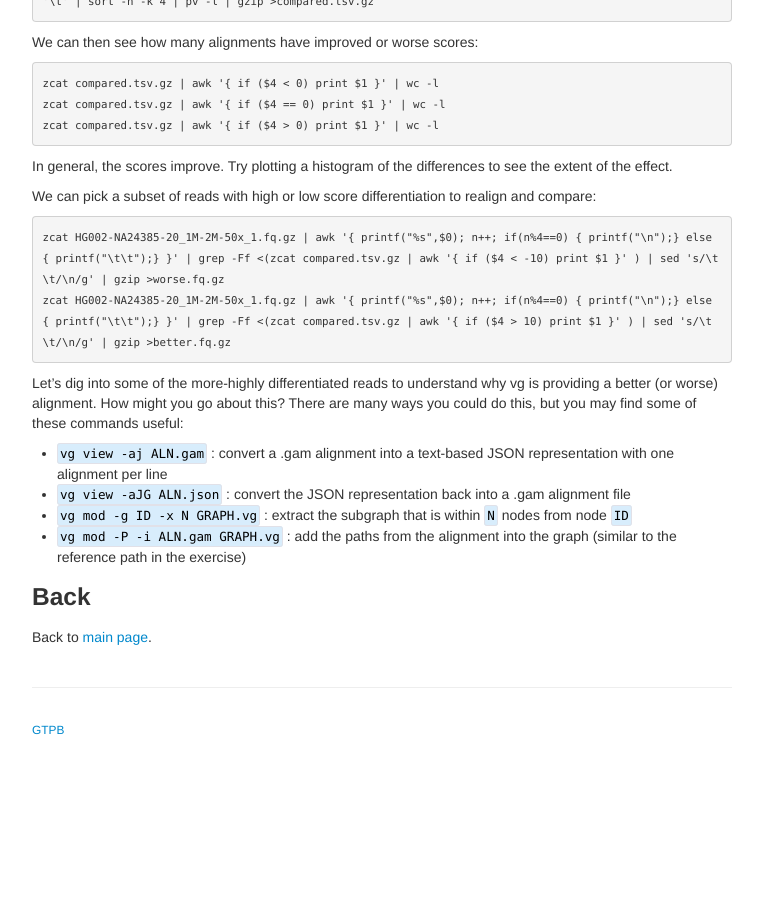
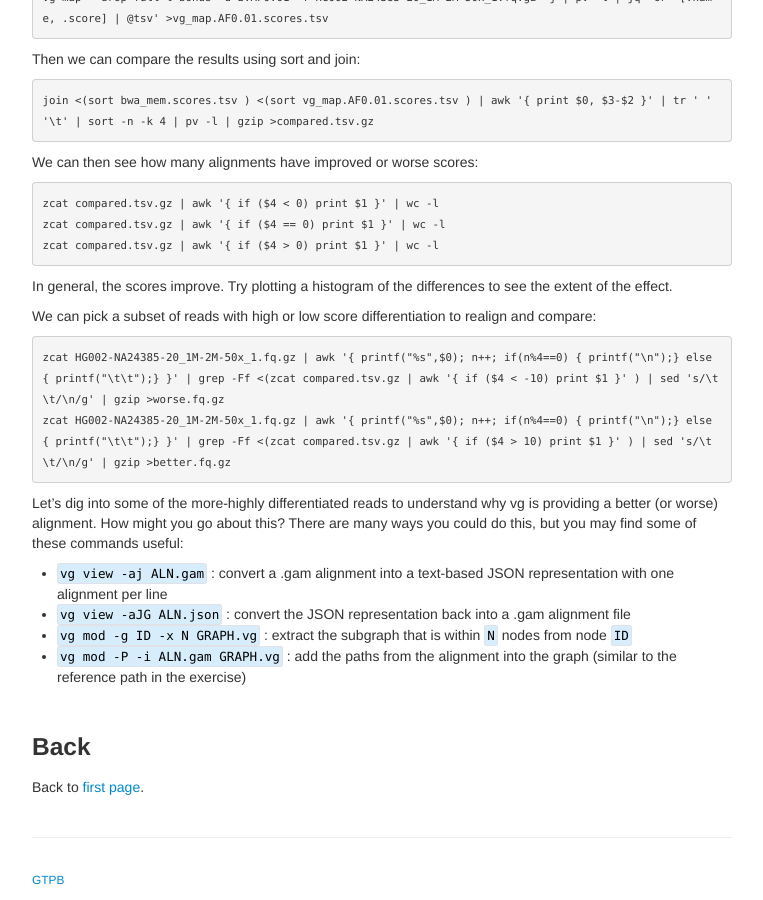
Before and after one commit to GTPB/CPANG19, a Jekyll site: the page built from pages/toy_examples.md, in a window 1280 px wide and 900 px high, scrolled down 4806 px. Shown: the whole window, without its empty margins (258-1021 px from the left). Built offline with Jekyll 4.4.1, drawn with Linux system fonts in a browser that asks for light colours; before the commit the page ends 5556 px from its top, so only the background shows below that.

Commit message:
Update toy_examples.md

```diff
--- a/pages/toy_examples.md
+++ b/pages/toy_examples.md
@@ -14,6 +14,8 @@
 - create an index structure needed for read mapping using `vg index`,
 - map reads to the graph using `vg map`.
 
+<br/>
+
 ### Getting started
 
 Make sure you have vg installed. It is already available on the course workstations. If you want to bulid it on your laptop, follow the instructions at the [vg homepage](https://github.com/vgteam/vg) (note that building vg and all submodules from source can take ~1h). In this exercise, you will use small toy examples from the `test` directory. So make sure you have checked out vg:
@@ -25,6 +27,8 @@
 	mkdir exercise1
 	cd exercise1
 	ln -s ../vg/test/tiny
+
+<br/>
 
 ### Constructing and viewing your first graphs
 
@@ -78,6 +82,8 @@
 	vg view -dpS tiny.ref.vg | neato -Tpdf -o tiny.pdf
 
 For these small graphs, the difference it not that big, but for more involved cases, these layouts can be much easier to read.
+
+<br/>
 
 ### Mapping reads to a graph
 Ok, let's step up to a slightly bigger example.
@@ -134,6 +140,8 @@
     vg map -k 51 -x z.xg -g z.gcsa -G z.sim --compare -j | jq .correct | sed s/null/0/ | awk '{i+=$1; n+=1} END {print i/n}'
 
 It is essential to understand that our alignment process works against the graph which we have constructed. This pattern allows us to quickly understand if the particular graph and configuration of the mapper produce sensible results at least given a simulated alignment set. Note that the alignment comparison will break down if we simulate from different graphs, as it depends on the coordinate system of the given graph.
+
+<br/>
 
 ### Exploring the benefits of graphs for read mapping
 
@@ -197,6 +205,8 @@
 - `vg mod -g ID -x N GRAPH.vg` : extract the subgraph that is within `N` nodes from node `ID`
 - `vg mod -P -i ALN.gam GRAPH.vg` : add the paths from the alignment into the graph (similar to the reference path in the exercise)
 
+<br/>
+
 ### Back
 
-Back to [main page](https://gtpb.github.io/CPANG18/).
+Back to [first page](../index.md).
```
